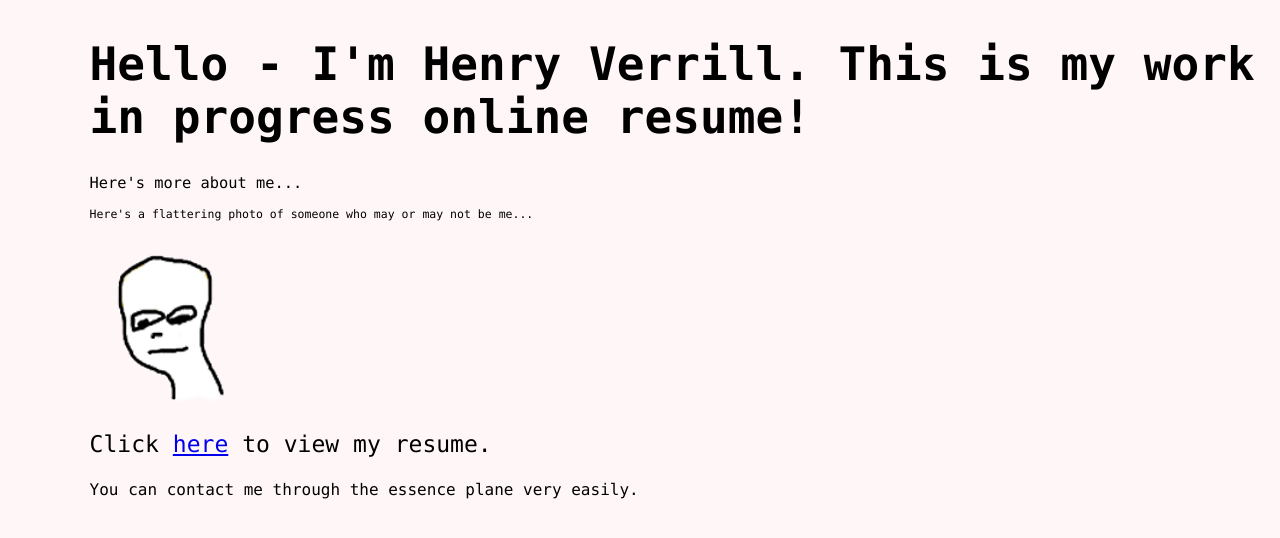
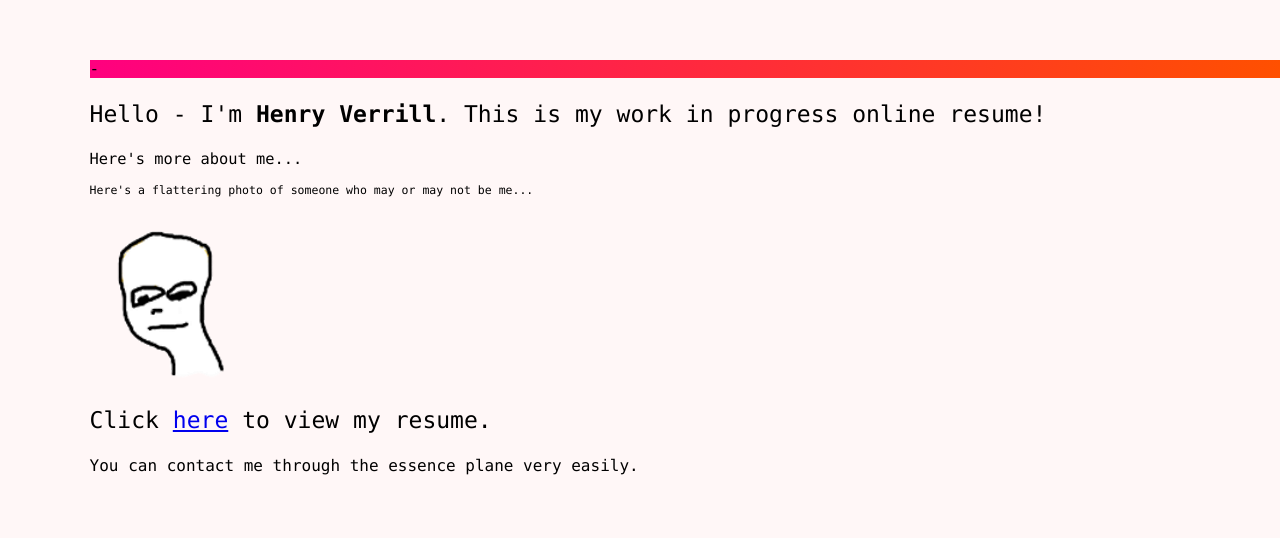
Before and after one commit to hverrill/hverrill.github.io, a plain HTML site: page index.html in a window 1280 px wide. Drawn offline with Linux system fonts and the light colour scheme.

Commit message:
added bar. it's in the wrong spot

```diff
--- a/index.html
+++ b/index.html
@@ -8,23 +8,26 @@
         <link rel="icon" href="assets/favicon.png">
     </head>
     <body>
-        <nav>
+        <nav class="bar">
+            <div>-</div>
             <!-- Potentially unneeded -->
         </nav>
         <main>
+            <!-- The introduction. Says my name and a short one-liner -->
             <div id="intro" class="big">
-                <h1>Hello - I'm <b>Henry Verrill</b>. This is my work in progress online resume!</h1>
+                <p>Hello - I'm <b>Henry Verrill</b>. This is my work in progress online resume!</p>
             </div>
-
+            <!-- The about me. This talks a bit more about myself. -->
             <div id="aboutMe" class="medium">
                 <p>Here's more about me...</p>
             </div>
-
+            <!-- A photo. This one is a bit of an inside joke between my friends.
+                To fufill the requirement for an image for the assignment -->
             <div id="me" class="small">
                 <p>Here's a flattering photo of someone who may or may not be me...</p>
                 <img src="assets/me_big.png" alt="a funny hand-drawn, black and white head">
             </div>
-
+            <!-- Link to the resume page. May relocate. -->
             <div id="resume" class="big">
                 <p>Click <a href="https://hverrill.github.io/resume.html">here</a> to view my resume.</p>
             </div>
--- a/styles/main.css
+++ b/styles/main.css
@@ -6,6 +6,10 @@ body {
     margin-bottom: auto;
     color: black;
     font-family: Consolas, Arial, Tahoma, sans-serif;
+}
+.bar{
+    background-image: linear-gradient(to right, #FF007F, #FF5000);
+    margin-top: 60px;
 }
 .big {
     font-size: 1.8vw;
@@ -17,8 +21,3 @@ body {
 .small {
     font-size: .9vw;
 }
-#intro {
-
-
-
-}
```
Also changed, not shown: resume.html (+1 -1 lines).
